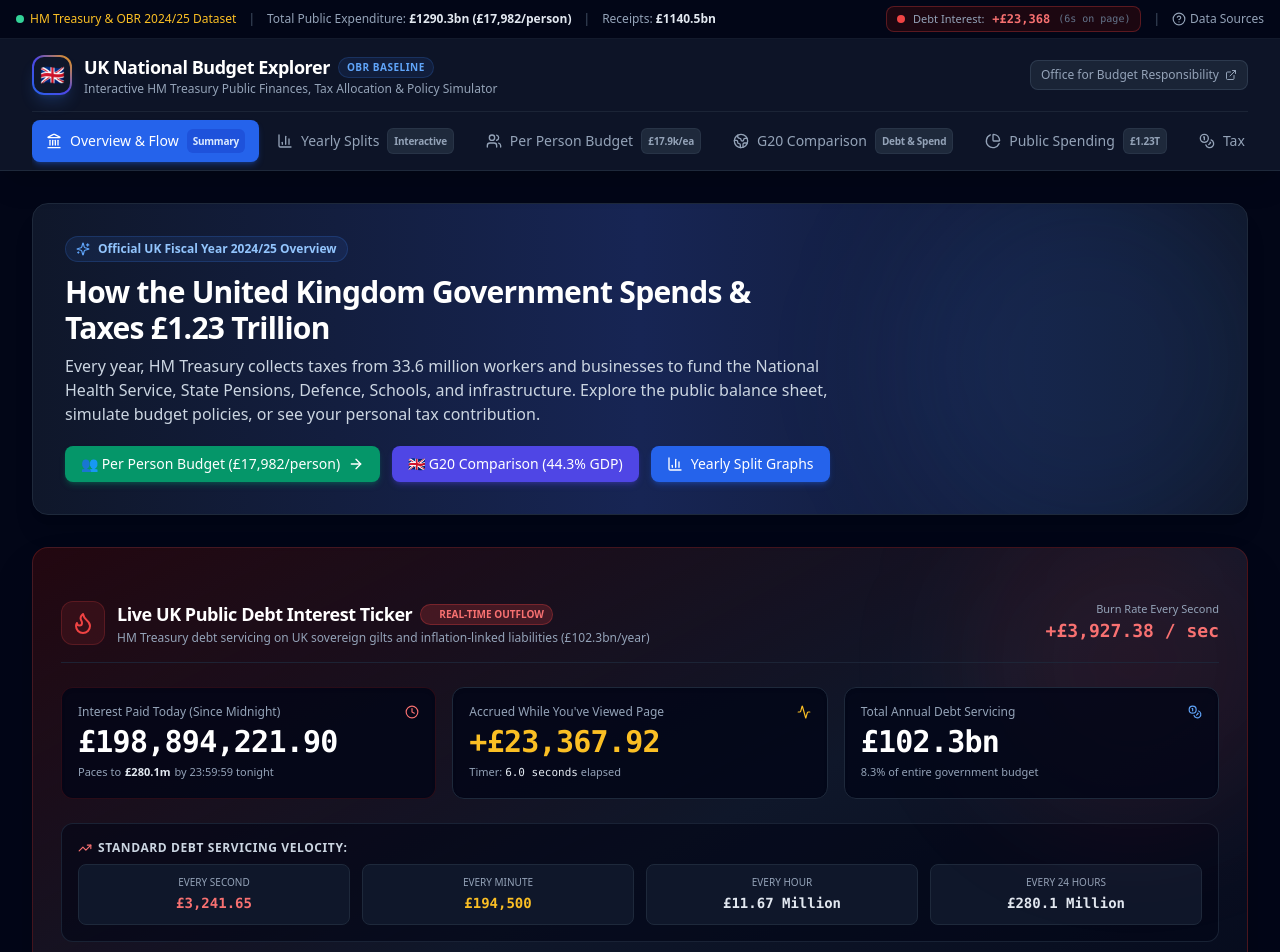
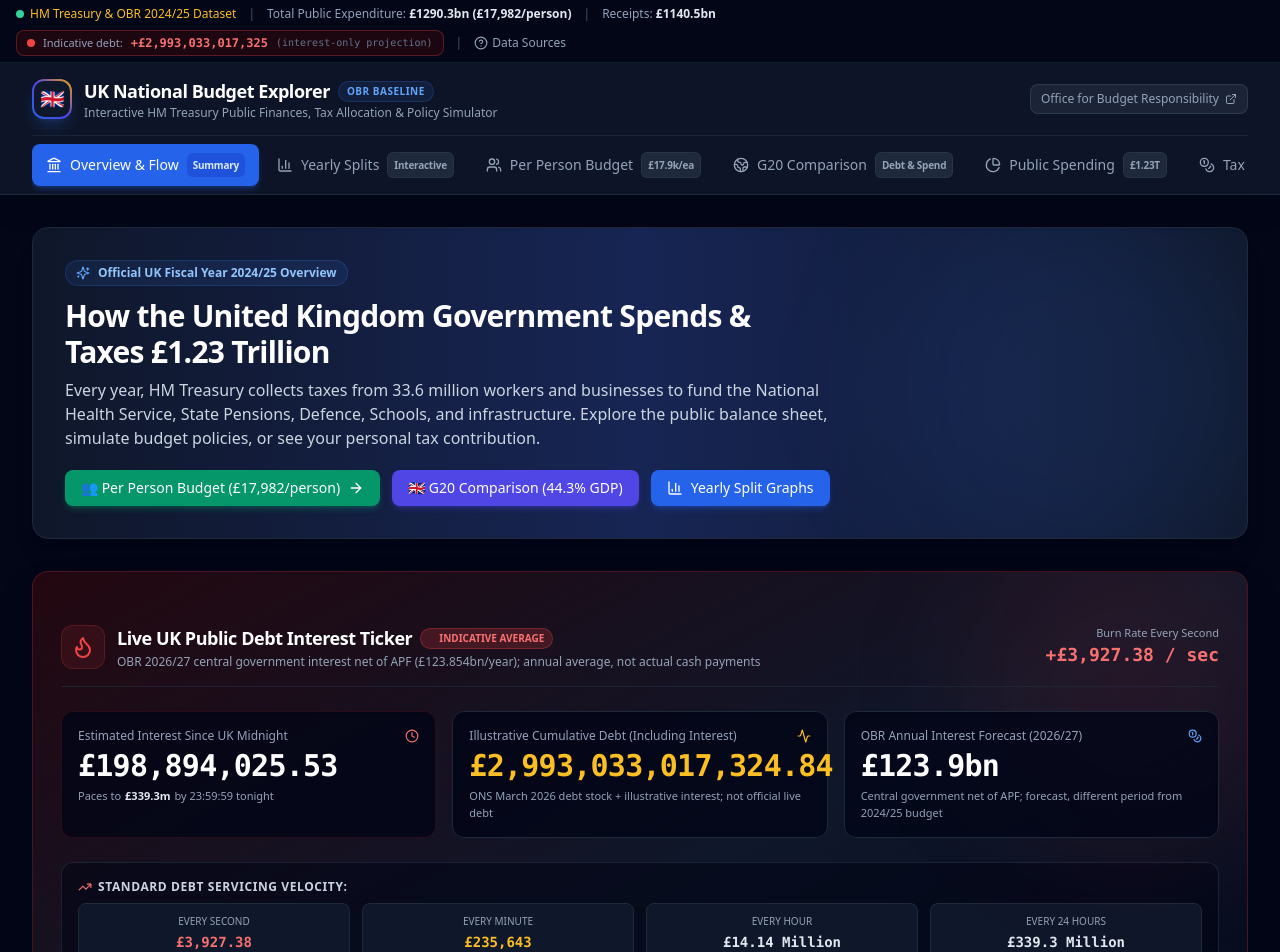
Before and after one commit to peterlewis-create/uk-budget, a React (Vite) app: page / in a window 1280 px wide. Shown: the top 952 px of the page. Built offline with nearby package versions, Linux system fonts and the light colour scheme.

Commit message:
Correct illustrative debt-interest clock; anchor cumulative debt and use London midnight

```diff
--- a/src/components/DebtInterestTicker.tsx
+++ b/src/components/DebtInterestTicker.tsx
@@ -19,28 +19,39 @@ interface DebtInterestTickerProps {
 }
 
 export const DebtInterestTicker: React.FC<DebtInterestTickerProps> = ({ variant = 'full' }) => {
-  // Session start time
+  // Interest-only illustration: ONS PSND ex banks at 31 March 2026 + OBR 2026/27 average interest.
+  // Neither amount represents a real-time payment stream or an official continuously updated PSND stock.
+  const anchorDebt = 2_916_811_000_000;
+  const anchorEpoch = Date.UTC(2026, 2, 31, 23); // 1 April 2026, 00:00 BST
   const startTimeRef = useRef<number>(Date.now());
   const [sessionInterest, setSessionInterest] = useState<number>(0);
   const [todayInterest, setTodayInterest] = useState<number>(0);
+  const [cumulativeDebt, setCumulativeDebt] = useState<number>(anchorDebt);
   const [sessionSeconds, setSessionSeconds] = useState<number>(0);
 
   useEffect(() => {
     const updateInterest = () => {
       const now = Date.now();
-      const elapsedSeconds = (now - startTimeRef.current) / 1000;
+      const elapsedSeconds = Math.max(0, (now - startTimeRef.current) / 1000);
       setSessionSeconds(elapsedSeconds);
       setSessionInterest(elapsedSeconds * DEBT_INTEREST_METRICS.perSecond);
+      setCumulativeDebt(anchorDebt + Math.max(0, (now - anchorEpoch) / 1000) * DEBT_INTEREST_METRICS.perSecond);
 
-      // Calculate elapsed seconds since midnight today (UK local time)
-      const date = new Date(now);
-      const midnight = new Date(date.getFullYear(), date.getMonth(), date.getDate()).getTime();
-      const secondsSinceMidnight = (now - midnight) / 1000;
-      setTodayInterest(secondsSinceMidnight * DEBT_INTEREST_METRICS.perSecond);
+      // Reconstruct London midnight, including BST/GMT changes. Never use the visitor's time zone.
+      const zoned = new Intl.DateTimeFormat('en-GB', {
+        timeZone: 'Europe/London', year: 'numeric', month: '2-digit', day: '2-digit'
+      }).formatToParts(new Date(now));
+      const part = (name: string) => Number(zoned.find(p => p.type === name)?.value || 0);
+      const utcMidnight = Date.UTC(part('year'), part('month') - 1, part('day'));
+      const offset = new Intl.DateTimeFormat('en-GB', {
+        timeZone: 'Europe/London', timeZoneName: 'shortOffset'
+      }).formatToParts(new Date(utcMidnight)).find(p => p.type === 'timeZoneName')?.value || 'GMT';
+      const match = offset.match(/GMT([+-])(\\d{1,2})(?::(\\d{2}))?/);
+      const offsetMs = match ? (match[1] === '+' ? 1 : -1) * (Number(match[2]) * 60 + Number(match[3] || 0)) * 60000 : 0;
+      setTodayInterest(Math.max(0, (now - (utcMidnight - offsetMs)) / 1000) * DEBT_INTEREST_METRICS.perSecond);
     };
-
     updateInterest();
-    const timer = setInterval(updateInterest, 50); // High precision 20fps ticker
+    const timer = setInterval(updateInterest, 100);
     return () => clearInterval(timer);
   }, []);
 
@@ -59,9 +70,9 @@ export const DebtInterestTicker: React.FC<DebtInterestTickerProps> = ({ variant
           <span className="animate-ping absolute inline-flex h-full w-full rounded-full bg-red-400 opacity-75"></span>
           <span className="relative inline-flex rounded-full h-2 w-2 bg-red-500"></span>
         </span>
-        <span className="text-slate-400 font-sans text-[11px] hidden sm:inline">Debt Interest:</span>
-        <span className="text-red-400 font-bold">+£{formatPounds(sessionInterest, 0)}</span>
-        <span className="text-slate-500 text-[10px]">({sessionSeconds.toFixed(0)}s on page)</span>
+        <span className="text-slate-400 font-sans text-[11px] hidden sm:inline">Indicative debt:</span>
+        <span className="text-red-400 font-bold">+£{formatPounds(cumulativeDebt, 0)}</span>
+        <span className="text-slate-500 text-[10px]">(interest-only projection)</span>
       </div>
     );
   }
@@ -76,7 +87,7 @@ export const DebtInterestTicker: React.FC<DebtInterestTickerProps> = ({ variant
           </div>
           <div>
             <div className="text-[11px] font-bold uppercase tracking-wider text-red-400 flex items-center gap-1.5">
-              <span>Real-Time Debt Interest Counter</span>
+              <span>Estimated Debt Interest Counter</span>
               <span className="w-1.5 h-1.5 rounded-full bg-red-500 animate-ping"></span>
             </div>
             <div className="text-xl sm:text-2xl font-black text-white font-mono mt-0.5">
@@ -90,7 +101,7 @@ export const DebtInterestTicker: React.FC<DebtInterestTickerProps> = ({ variant
             +£{DEBT_INTEREST_METRICS.perSecond.toLocaleString('en-GB', { minimumFractionDigits: 2 })} / sec
           </div>
           <div className="text-[10px] text-slate-500 font-mono">
-            +£{formatPounds(sessionInterest, 2)} this session
+            £{formatPounds(cumulativeDebt, 2)} this session
           </div>
         </div>
       </div>
@@ -120,11 +131,11 @@ export const DebtInterestTicker: React.FC<DebtInterestTickerProps> = ({ variant
               </h3>
               <span className="flex items-center gap-1 text-[10px] uppercase font-bold px-2 py-0.5 rounded-full bg-red-500/20 text-red-400 border border-red-500/30">
                 <span className="w-1.5 h-1.5 rounded-full bg-red-400 animate-ping"></span>
-                Real-Time Outflow
+                Indicative Average
               </span>
             </div>
             <p className="text-xs text-slate-400 mt-0.5">
-              HM Treasury debt servicing on UK sovereign gilts and inflation-linked liabilities (£102.3bn/year)
+              OBR 2026/27 central government interest net of APF (£123.854bn/year); annual average, not actual cash payments
             </p>
           </div>
         </div>
@@ -142,7 +153,7 @@ export const DebtInterestTicker: React.FC<DebtInterestTickerProps> = ({ variant
         {/* Today's Interest So Far */}
         <div className="p-4 rounded-xl bg-slate-950/80 border border-red-900/30 shadow-inner">
           <div className="flex items-center justify-between text-xs text-slate-400 mb-1">
-            <span>Interest Paid Today (Since Midnight)</span>
+            <span>Estimated Interest Since UK Midnight</span>
             <Clock className="w-3.5 h-3.5 text-red-400" />
           </div>
           <div className="text-2xl sm:text-3xl font-black text-white font-mono tracking-tight text-red-400">
@@ -150,7 +161,7 @@ export const DebtInterestTicker: React.FC<DebtInterestTickerProps> = ({ variant
           </div>
           <div className="text-[11px] text-slate-400 mt-1 flex items-center gap-1">
             <span>Paces to</span>
-            <strong className="text-slate-200">£280.1m</strong>
+            <strong className="text-slate-200">£339.3m</strong>
             <span>by 23:59:59 tonight</span>
           </div>
         </div>
@@ -158,28 +169,28 @@ export const DebtInterestTicker: React.FC<DebtInterestTickerProps> = ({ variant
         {/* Accrued While On Page */}
         <div className="p-4 rounded-xl bg-slate-950/80 border border-slate-800 shadow-inner">
           <div className="flex items-center justify-between text-xs text-slate-400 mb-1">
-            <span>Accrued While You've Viewed Page</span>
+            <span>Illustrative Cumulative Debt (Including Interest)</span>
             <Activity className="w-3.5 h-3.5 text-amber-400" />
           </div>
           <div className="text-2xl sm:text-3xl font-black text-amber-400 font-mono tracking-tight">
-            +£{formatPounds(sessionInterest, 2)}
+            £{formatPounds(cumulativeDebt, 2)}
           </div>
           <div className="text-[11px] text-slate-400 mt-1">
-            Timer: <span className="font-mono text-slate-200">{sessionSeconds.toFixed(1)} seconds</span> elapsed
+            ONS March 2026 debt stock + illustrative interest; not official live debt
           </div>
         </div>
 
         {/* Annual Total */}
         <div className="p-4 rounded-xl bg-slate-950/80 border border-slate-800 shadow-inner">
           <div className="flex items-center justify-between text-xs text-slate-400 mb-1">
-            <span>Total Annual Debt Servicing</span>
+            <span>OBR Annual Interest Forecast (2026/27)</span>
             <Coins className="w-3.5 h-3.5 text-blue-400" />
           </div>
           <div className="text-2xl sm:text-3xl font-black text-white font-mono tracking-tight">
-            £102.3bn
+            £{(DEBT_INTEREST_METRICS.annualAmount / 1e9).toFixed(1)}bn
           </div>
           <div className="text-[11px] text-slate-400 mt-1">
-            8.3% of entire government budget
+            Central government net of APF; forecast, different period from 2024/25 budget
           </div>
         </div>
       </div>
@@ -193,19 +204,19 @@ export const DebtInterestTicker: React.FC<DebtInterestTickerProps> = ({ variant
         <div className="grid grid-cols-2 sm:grid-cols-4 gap-3 text-center">
           <div className="p-2.5 rounded-lg bg-slate-900 border border-slate-800">
             <span className="text-[10px] text-slate-400 block uppercase">Every Second</span>
-            <span className="text-sm font-bold text-red-400 font-mono">£3,241.65</span>
+            <span className="text-sm font-bold text-red-400 font-mono">£{formatPounds(DEBT_INTEREST_METRICS.perSecond, 2)}</span>
           </div>
           <div className="p-2.5 rounded-lg bg-slate-900 border border-slate-800">
             <span className="text-[10px] text-slate-400 block uppercase">Every Minute</span>
-            <span className="text-sm font-bold text-amber-400 font-mono">£194,500</span>
+            <span className="text-sm font-bold text-amber-400 font-mono">£{formatPounds(DEBT_INTEREST_METRICS.perMinute, 0)}</span>
           </div>
           <div className="p-2.5 rounded-lg bg-slate-900 border border-slate-800">
             <span className="text-[10px] text-slate-400 block uppercase">Every Hour</span>
-            <span className="text-sm font-bold text-slate-200 font-mono">£11.67 Million</span>
+            <span className="text-sm font-bold text-slate-200 font-mono">£{(DEBT_INTEREST_METRICS.perHour / 1e6).toFixed(2)} Million</span>
           </div>
           <div className="p-2.5 rounded-lg bg-slate-900 border border-slate-800">
             <span className="text-[10px] text-slate-400 block uppercase">Every 24 Hours</span>
-            <span className="text-sm font-bold text-slate-200 font-mono">£280.1 Million</span>
+            <span className="text-sm font-bold text-slate-200 font-mono">£{(DEBT_INTEREST_METRICS.perDay / 1e6).toFixed(1)} Million</span>
           </div>
         </div>
       </div>
@@ -215,9 +226,9 @@ export const DebtInterestTicker: React.FC<DebtInterestTickerProps> = ({ variant
         <div className="flex items-center justify-between text-xs">
           <span className="font-bold text-red-300 uppercase tracking-wide flex items-center gap-1.5">
             <Sparkles className="w-3.5 h-3.5 text-amber-400" />
-            What Today's Debt Interest Paid So Far Could Have Funded:
+            What Today's Estimated Interest Could Illustratively Fund:
           </span>
-          <span className="text-[11px] text-slate-400">Live updated</span>
+          <span className="text-[11px] text-slate-400">Indicative comparison</span>
         </div>
 
         <div className="grid grid-cols-1 sm:grid-cols-3 gap-3">
@@ -268,7 +279,7 @@ export const DebtInterestTicker: React.FC<DebtInterestTickerProps> = ({ variant
         </div>
 
         <p className="text-[11px] text-slate-400 leading-relaxed pt-1">
-          <strong className="text-slate-300">Why is this so high?</strong> Approximately 25% of the UK's £2.7 Trillion national debt
+          <strong className="text-slate-300">Why is this so high?</strong> Part of the UK's outstanding public debt
           is index-linked to Retail Price Index (RPI) inflation. When inflation surged between 2022 and 2024, sovereign interest payouts
           spiked past £100bn per year, where they remain elevated due to higher global interest rates.
         </p>
```
